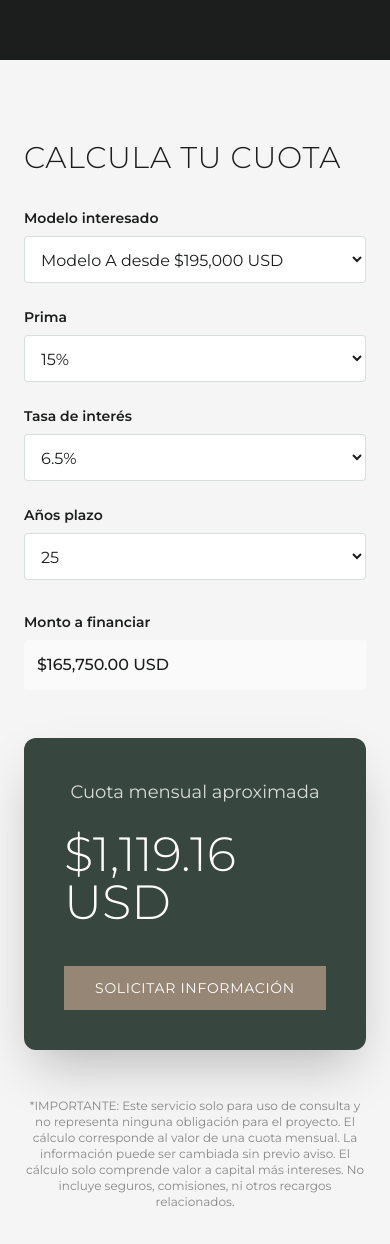
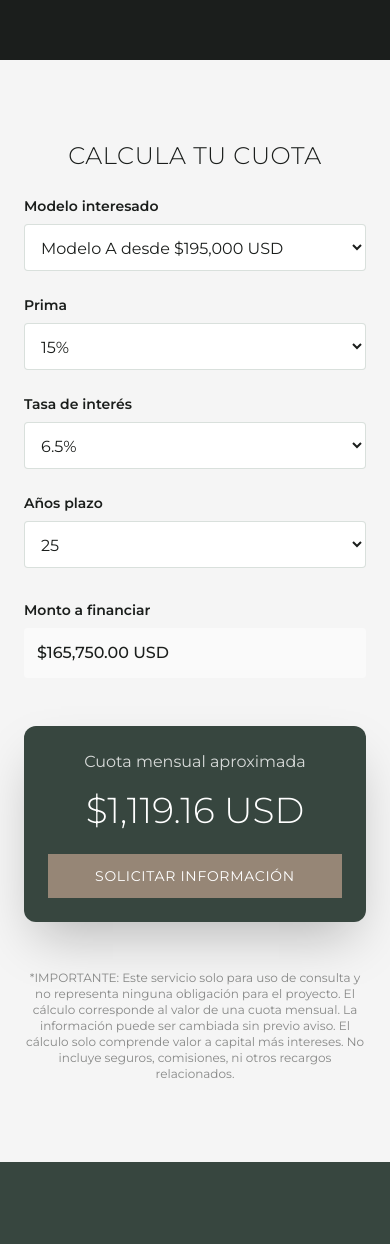
Before and after one commit to franmartos11/architecture360, a Next.js app: page / in a window 390 px wide. Shown: the part 5589-6833 px from the top of the page. Built offline with nearby package versions, Linux system fonts and the light colour scheme.

Commit message:
style: responsive updates for global components and viewers (Sprints 2 & 3)

```diff
--- a/components/Calculator.tsx
+++ b/components/Calculator.tsx
@@ -39,7 +39,7 @@ export default function Calculator() {
       <div className="max-w-6xl mx-auto flex flex-col md:flex-row gap-12 items-center">
         {/* Formulario */}
         <div className="w-full md:w-1/2 space-y-6">
-          <h2 className="text-3xl font-light text-trevo-dark mb-8 tracking-wide">CALCULA TU CUOTA</h2>
+          <h2 className="text-2xl md:text-3xl font-light text-trevo-dark mb-6 md:mb-8 tracking-wide text-center md:text-left">CALCULA TU CUOTA</h2>
 
           <div className="flex flex-col gap-2">
             <label className="text-sm font-semibold text-trevo-dark">Modelo interesado</label>
@@ -106,10 +106,10 @@ export default function Calculator() {
         </div>
 
         {/* Resultado */}
-        <div className="w-full md:w-1/2 bg-trevo-green p-10 rounded-xl flex flex-col items-center justify-center space-y-6 shadow-2xl">
-          <div className="text-white/80 text-lg">Cuota mensual aproximada</div>
-          <h2 className="text-white text-5xl font-light">{formatUSD(resultado)}</h2>
-          <button className="btn-solid-brown w-full md:w-auto mt-4">
+        <div className="w-full md:w-1/2 bg-trevo-green p-6 sm:p-8 md:p-10 rounded-xl flex flex-col items-center justify-center space-y-4 md:space-y-6 shadow-2xl">
+          <div className="text-white/80 text-base md:text-lg text-center">Cuota mensual aproximada</div>
+          <h2 className="text-white text-4xl sm:text-5xl font-light text-center break-all">{formatUSD(resultado)}</h2>
+          <button className="btn-solid-brown w-full mt-2 md:mt-4">
             SOLICITAR INFORMACIÓN
           </button>
         </div>
--- a/components/masterplan/Masterplan.tsx
+++ b/components/masterplan/Masterplan.tsx
@@ -64,7 +64,7 @@ export default function Masterplan({ imageUrl, units, projectSlug }: MasterplanP
   }, [units]);
 
   return (
-    <div className="flex flex-col lg:flex-row gap-6 w-full">
+    <div className="flex flex-col-reverse lg:flex-row gap-6 w-full">
       {/* Sidebar filters */}
       <aside className="w-full lg:w-72 shrink-0 space-y-5">
         {/* Stats cards */}
@@ -161,7 +161,7 @@ export default function Masterplan({ imageUrl, units, projectSlug }: MasterplanP
               width={1600}
               height={900}
               priority
-              className="w-full h-auto block"
+              className="w-full h-auto block min-h-[300px] object-cover"
               draggable={false}
             />
 
--- a/components/tour/VirtualTour.tsx
+++ b/components/tour/VirtualTour.tsx
@@ -178,7 +178,7 @@ export default function VirtualTour({ imageUrl, tourData, initialView }: Virtual
 
       {/* Floating navigation menu (only if multi-node) */}
       {tourData && tourData.nodes.length > 1 && !isLoading && !error && (
-        <div className="absolute top-6 left-1/2 -translate-x-1/2 z-20 flex gap-2 p-1.5 bg-gray-900/40 backdrop-blur-md rounded-2xl shadow-lg border border-white/10">
+        <div className="absolute top-6 left-1/2 -translate-x-1/2 z-20 flex flex-wrap justify-center gap-2 p-1.5 bg-gray-900/40 backdrop-blur-md rounded-2xl shadow-lg border border-white/10 max-w-[90vw]">
           {tourData.nodes.map(node => (
             <button
               key={node.id}
--- a/components/unit/UnitViewer.tsx
+++ b/components/unit/UnitViewer.tsx
@@ -211,19 +211,19 @@ export default function UnitViewer({ unit, projectSlug, buildingId, floorNumber
           </div>
 
           {/* View tabs (Galería / Planta 3D / Planos) */}
-          <div className="flex items-center justify-around border border-gray-100 rounded-xl p-1 mb-5 bg-gray-50">
+          <div className="flex items-center gap-1 overflow-x-auto border border-gray-100 rounded-xl p-1 mb-5 bg-gray-50" style={{ scrollbarWidth: 'none', msOverflowStyle: 'none' }}>
             {TABS.map(tab => (
               <button
                 key={tab.id}
                 onClick={() => setActiveTab(tab.id)}
-                className={`flex-1 flex flex-col items-center gap-1 py-2 rounded-lg text-xs font-medium transition-all duration-150 ${
+                className={`flex-none md:flex-1 w-[72px] md:w-auto flex flex-col items-center gap-1 py-2 rounded-lg text-xs font-medium transition-all duration-150 ${
                   activeTab === tab.id
                     ? 'bg-white text-gray-900 shadow-sm'
                     : 'text-gray-400 hover:text-gray-600'
                 }`}
               >
                 {tab.icon}
-                {tab.label}
+                <span className="truncate w-full text-center px-1">{tab.label}</span>
               </button>
             ))}
           </div>
@@ -290,8 +290,8 @@ export default function UnitViewer({ unit, projectSlug, buildingId, floorNumber
               Cambiar planta
             </button>
           </div>
-        </div>        {/* Right tab selector */}
-        <div className="absolute right-4 top-20 z-20 flex flex-col gap-2">
+        </div>        {/* Right tab selector (Desktop only, or hidden on very small if overlapping) */}
+        <div className="hidden sm:flex absolute right-4 top-20 z-20 flex-col gap-2">
           {TABS.map(tab => (
             <button
               key={tab.id}
```
